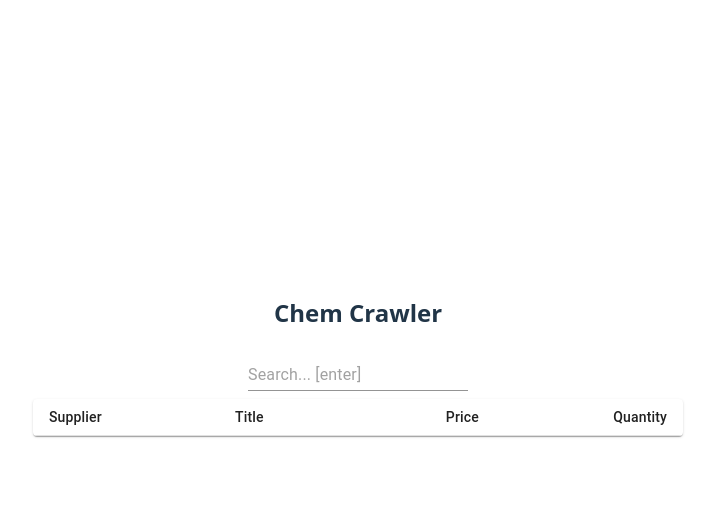
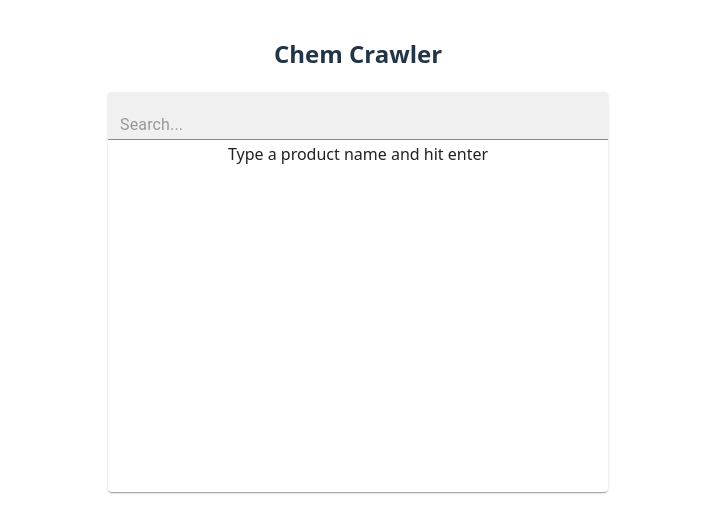
Before and after one commit to jhyland87/chem-crawler, a React (Vite) app: page / in a window 1280 px wide. Shown: the top 532 px of the page, without its empty margins (282-997 px from the left). Built offline with nearby package versions, Linux system fonts and the light colour scheme.

Commit message:
Updating the example POC

```diff
--- a/package.json
+++ b/package.json
@@ -15,6 +15,7 @@
     "@mui/icons-material": "^7.0.2",
     "@mui/material": "^7.0.2",
     "@mui/styled-engine": "^7.0.2",
+    "@mui/x-data-grid": "^8.1.0",
     "@table-library/react-table-library": "^4.1.15",
     "axios": "^1.9.0",
     "classnames": "^2.5.1",
--- a/src/App.css
+++ b/src/App.css
@@ -1,10 +1,10 @@
 #root {
   max-width: 1280px;
   margin: 0 auto;
-  padding: 2rem;
+  padding: 1rem;
   text-align: center;
   vertical-align: top;
-  max-height:400px;
+  max-height:500px;
   min-height:250px;
 }
 
@@ -41,5 +41,5 @@
 }
 
 .read-the-docs {
-  color: #888;
+  color: #2f68ae;
 }
--- /dev/null
+++ b/src/components/ProductTable.css
@@ -0,0 +1,17 @@
+.search-input-container {
+  height: 50px;
+  width:100%;
+}
+
+.search-progress-bar {
+  top: 15px;
+  width: 100%
+}
+
+#main-container {
+  width: 500px;
+}
+
+.fullwidth {
+  width: 100%;
+}
--- a/src/components/ProductTable.tsx
+++ b/src/components/ProductTable.tsx
@@ -1,92 +1,166 @@
+import './ProductTable.css'
 import Box from '@mui/material/Box';
 import Paper from '@mui/material/Paper';
-import Table from '@mui/material/Table';
-import TableBody from '@mui/material/TableBody';
-import TableCell from '@mui/material/TableCell';
-import TableContainer from '@mui/material/TableContainer';
-import TableHead from '@mui/material/TableHead';
-import TableRow from '@mui/material/TableRow';
-import React, { ChangeEvent, useState } from 'react';
-import Input from '@mui/material/Input';
-import Row from "../components/Row"
+import Link from '@mui/material/Link';
+import { DataGrid, GridColDef, GridRenderCellParams } from '@mui/x-data-grid';
+import FilledInput from '@mui/material/FilledInput';
+import React, { ChangeEvent, useState, useEffect } from 'react';
+import LinearProgress from '@mui/material/LinearProgress';
 import { Product } from '../interfaces'
 import CarolinaSupplier from '../suppliers/carolina_supplier';
 
-
-
+// Submits the search query and retrieves the results
 async function submitQuery(query: string): Promise<any> {
-  const supplier = new CarolinaSupplier(query)
+  const supplier = new CarolinaSupplier(query, 8)
   return await supplier.init()
 }
-const ariaLabel = { 'aria-label': 'description' };
+
+// When the user clicks on a link in the table
+const handleClick = (event: React.MouseEvent<HTMLAnchorElement>) => {
+  // Stop the form from propagating
+  event.preventDefault();
+  // Get the target
+  const target = event.target as HTMLAnchorElement;
+  // Open a new tab to that targets href
+  chrome.tabs.create({ url: target.href });
+};
+
+// Callback to display the link of the product in the table
+const showLink = (params: GridRenderCellParams<any, any, any>) => {
+  return (<Link onClick={handleClick} href={params.row.url}>{params.row.title}</Link>);
+};
+
+// Columns of the table
+const columns: GridColDef[] = [
+  {
+    field: 'title', headerName: 'Product', width: 225,
+    renderCell: showLink,
+  },
+  { field: 'supplier', headerName: 'Supplier', width: 125 },
+  {
+    field: 'price',
+    headerName: 'USD',
+    type: 'number',
+    width: 75,
+  },
+  {
+    field: 'quantity',
+    headerName: 'Qty',
+    type: 'number',
+    description: 'THe quantity for each item',
+    width: 75
+  },
+];
+
+// Pagination for table
+const paginationModel = { page: 0, pageSize: 5 };
 
 const ProductTable: React.FC = () => {
   const [products, setProducts] = useState<Product[]>([]);
   const [query, setQuery] = useState('');
+  const [isLoading, setIsLoading] = useState(false);
+  const [statusLabel, setStatusLabel] = useState('');
 
+  // On component load...
+  useEffect(() => {
+    // .. Show this status label
+    setStatusLabel("Type a product name and hit enter")
+  }, []);
+
+  // When the user hits [enter] to submit a search
   const handleSubmit = async (e: React.FormEvent<HTMLFormElement>) => {
+    // Stop form from propagating
     e.preventDefault();
     if (!query.trim()) return;
-    console.log('Query search for:', query)
 
+    // Show the progress bar
+    setIsLoading(true)
+
+    // Set the status label to "Searching..."
+    setStatusLabel("Searching...")
+
+    // Submit query to supplier module
     const productQueryResults = await submitQuery(query)
 
-    console.debug('productQueryResults:', { productQueryResults })
+    // Clear the query input
+    setQuery('');
 
-    if (!productQueryResults) return;
+    // Clear the products table
+    setProducts([])
 
-    setProducts([])
+    // Did the query return any results?...
+    if (!productQueryResults || !Array.isArray(productQueryResults) || productQueryResults.length === 0) {
+      // If not, show that message and hide the progress bar
+      setIsLoading(false)
+      setStatusLabel(`No search results found for ${query}`)
+      return
+    };
+
+    // Iterate over the results..
     for (let result of productQueryResults) {
+
+      // Data for new row (must align with columns structure)
       const newProduct: Product = {
-        supplier: 'Carolina',
+        supplier: result.supplier,
         title: result.title,
         price: result.price,
         quantity: result.quantity,
         url: result.url
       };
 
-      console.log('Adding new product:', newProduct)
-      setQuery('');
+      // Hide the status label thing
+      setStatusLabel('')
 
-      setProducts((prevProducts) => [...prevProducts, newProduct]);
+      // Add each product to the table.
+      setProducts((prevProducts) => [...prevProducts, {
+        // Each row needs a unique ID, so use the row count at each insertion
+        // as the ID value
+        id: prevProducts.length, ...newProduct
+      }]);
+
+      // Hide the loading progress bar
+      setIsLoading(false)
     }
   };
 
   return (
-    <div>
+    <>
+      <div id="main-container">
+        <Paper sx={{ height: 400, width: '100%' }}>
           <Box
+            className="search-input-container fullwidth"
             onSubmit={handleSubmit}
             component="form"
-        sx={{ '& > :not(style)': { m: 1 } }}
+            sx={{ '& > :not(style)': { m: 0 } }}
             noValidate
-        autoComplete="off"
-      >
-        <Input
-          inputProps={ariaLabel}
+            autoComplete="off" >
+            {isLoading
+              ? (<LinearProgress className="search-progress-bar" />)
+              : (<FilledInput
+                fullWidth
+                id="search-input"
+                className="fullwidth"
+                size="small"
+                inputProps={{ 'aria-label': 'description' }}
                 value={query}
-          placeholder="Search... [enter]"
+                placeholder="Search..."
                 onChange={(event: ChangeEvent<HTMLInputElement>) => {
                   setQuery(event.target.value);
                 }} />
+              )
+            }
           </Box>
-      <TableContainer component={Paper}>
-        <Table aria-label="collapsible table" sx={{ minWidth: 650 }} size="small" >
-          <TableHead>
-            <TableRow>
-              <TableCell>Supplier</TableCell>
-              <TableCell>Title</TableCell>
-              <TableCell align="right">Price</TableCell>
-              <TableCell align="right">Quantity</TableCell>
-            </TableRow>
-          </TableHead>
-          <TableBody>
-            {products.map((row, index) => (
-              <Row key={index} row={row} />
-            ))}
-          </TableBody>
-        </Table>
-      </TableContainer>
+          {products && products.length > 0
+            ? (<DataGrid
+              rows={products}
+              columns={columns}
+              initialState={{ pagination: { paginationModel } }}
+              pageSizeOptions={[5, 10]}
+              sx={{ border: 0 }} />)
+            : statusLabel}
+        </Paper>
       </div>
+    </>
   );
 };
 
--- a/src/components/Row.tsx
+++ /dev/null
@@ -1,24 +0,0 @@
-import TableCell from '@mui/material/TableCell';
-import TableRow from '@mui/material/TableRow';
-import { Fragment } from 'react';
-
-export default function Row(props: { row: ReturnType<any> }) {
-  const { row } = props;
-  const handleClick = (event: React.MouseEvent<HTMLAnchorElement>) => {
-    event.preventDefault();
-    chrome.tabs.create({ url: row.url });
-  };
-
-  return (
-    <Fragment>
-      <TableRow sx={{ '& > *': { borderBottom: 'unset' } }}>
-        <TableCell component="th" scope="row">{row.supplier}</TableCell>
-        <TableCell>
-          <a href="#" onClick={handleClick}>{row.title}</a>
-        </TableCell>
-        <TableCell align="right">{row.price}</TableCell>
-        <TableCell align="right">{row.quantity}</TableCell>
-      </TableRow>
-    </Fragment>
-  );
-}
--- a/src/index.css
+++ b/src/index.css
@@ -4,13 +4,15 @@
   font-weight: 400;
 
   color-scheme: light dark;
-  color: rgba(255, 255, 255, 0.87);
+  color:#2f68ae;
   background-color: #d8dadf;
 
   font-synthesis: none;
   text-rendering: optimizeLegibility;
   -webkit-font-smoothing: antialiased;
   -moz-osx-font-smoothing: grayscale;
+
+
 }
 
 a {
@@ -24,9 +26,11 @@ a:hover {
 
 body {
   margin: 0;
+
   display: flex;
-  place-items: center;
-  min-width: 320px;
+  vertical-align: top;
+  justify-content: center;
+  min-width: 400px;
   min-height: 100vh;
 }
 
```
Also changed, not shown: src/suppliers/carolina_supplier.ts (+4 -35 lines), 1 other file (tests, documents, lock files or other folders). Lines whose indentation alone changed are shown as unchanged.
